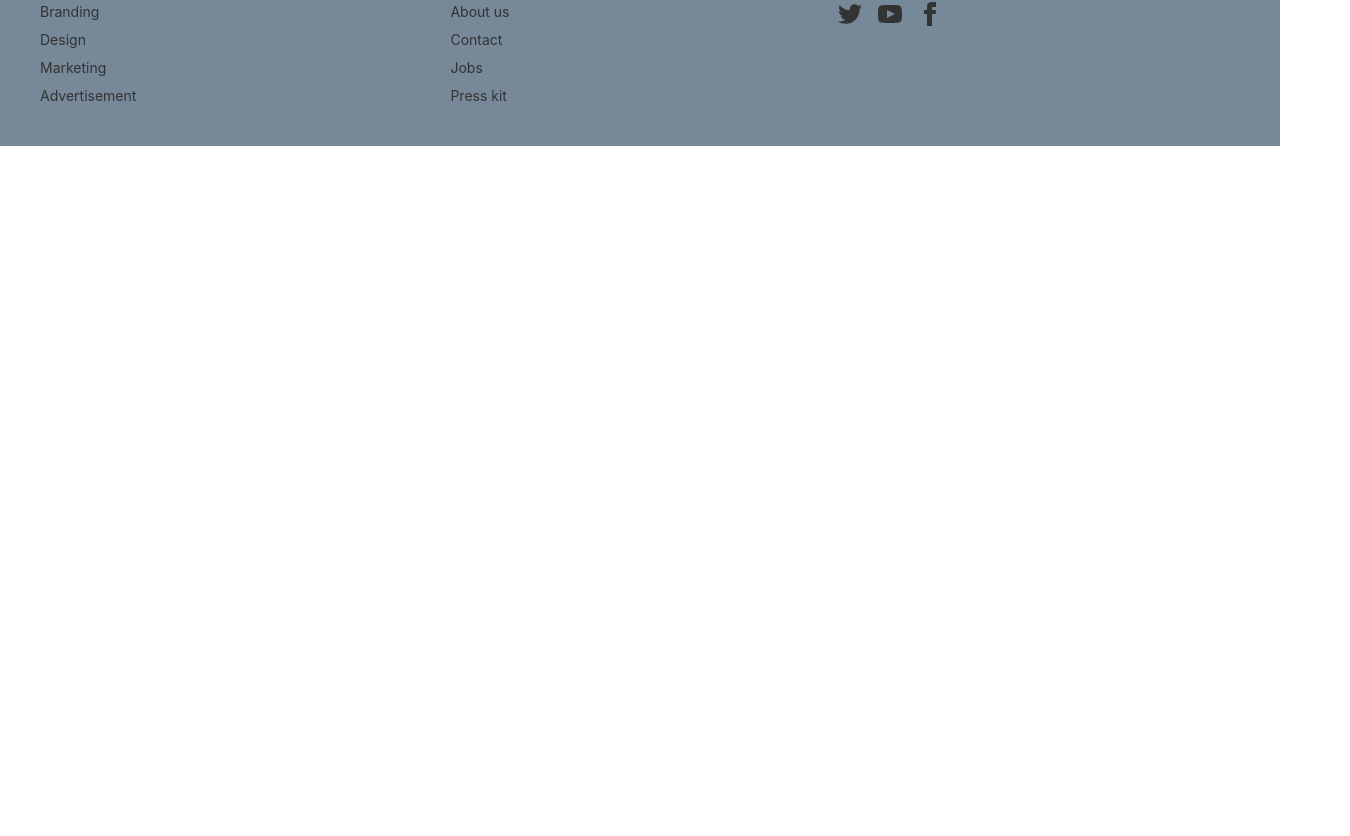
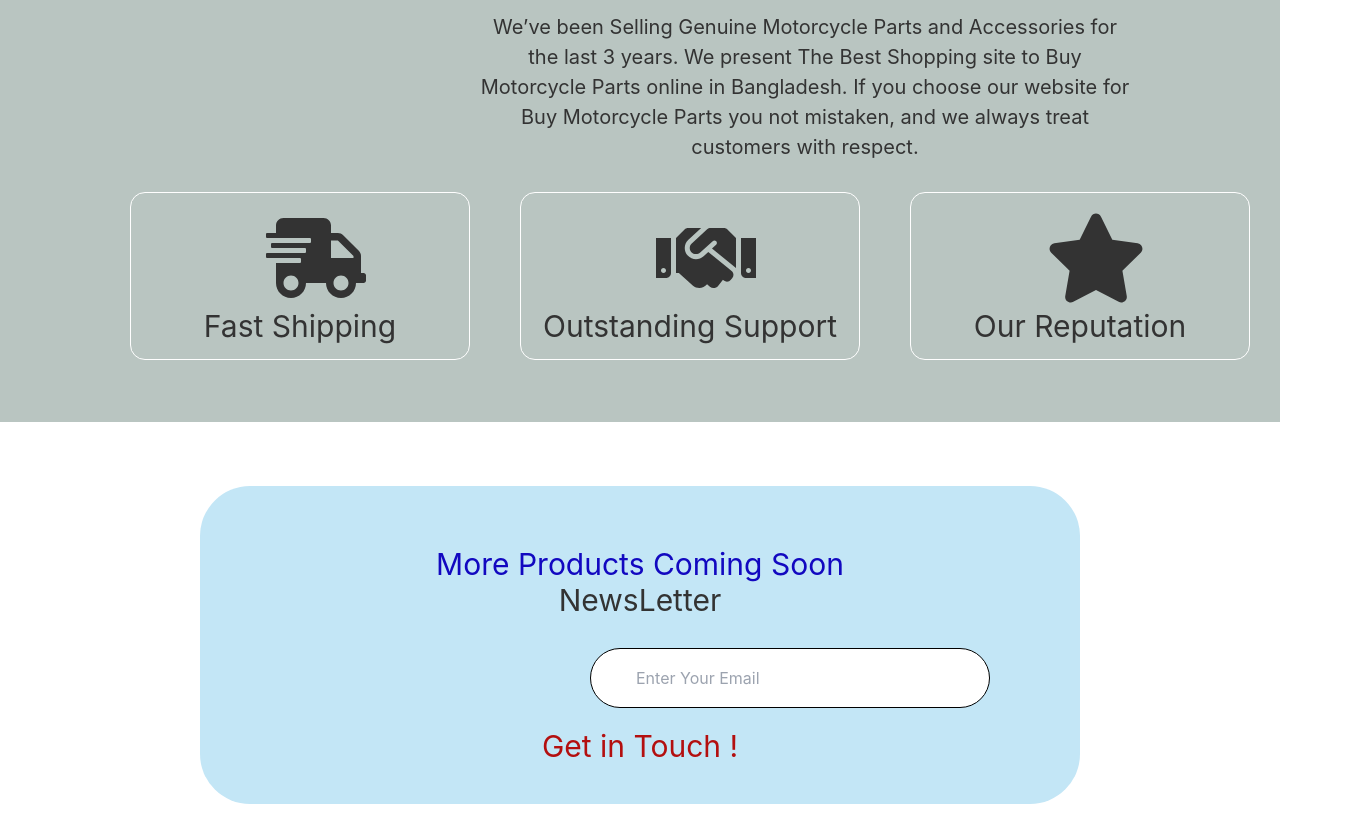
Before and after one commit to wake-up-zaman/Bike-Bones-Client, a React (Create React App) app: page / in a window 1280 px wide. Shown: the part 1764-2600 px from the top of the page, 1350 px wide, since content can reach past the window. Before the commit the page ends 1910 px from the top, so only its background shows below. Built offline with nearby package versions, Linux system fonts and the light colour scheme; no server answers; a web font is replaced by a local one.

Commit message:
Extra 2 section added

```diff
--- /dev/null
+++ b/src/Pages/Home/Extra1/Extra1.css
@@ -0,0 +1,69 @@
+.extra-text{
+    width:650px;
+    margin-left: 450px;
+    font-size: 20px;
+    margin-top: 20px;
+}
+.extra{
+    background-color: rgb(185, 197, 193);
+    padding: 30px;
+}
+.extra-below1{
+    width:400px;
+    border: 1px solid white;
+    margin-top: 30px;
+    margin-left:100px;
+    padding: 15px;
+    border-radius: 15px;
+
+
+}
+.extra-below2{
+    width:400px;
+    border: 1px solid white;
+    margin-top: 30px;
+    margin-left:50px;
+    padding: 15px;
+    border-radius: 15px;
+
+
+}
+.extra-below3{
+    width:400px;
+    border: 1px solid white;
+    margin-top: 30px;
+    margin-left:50px;
+    padding: 15px;
+    border-radius: 15px;
+
+
+}
+.extra-logo{
+    font-size: 100px;
+    margin-left:120px;
+}
+@media screen and (max-width: 500px) {
+    .extra-below{
+        display: grid;
+        grid-template-columns: repeat(1,1);
+    }
+    .extra-text{
+        display: none;
+    }
+    .extra-below1{
+        margin-left:0px;
+        width:300px;
+    }
+    .extra-below2{
+        margin-left:0px;
+        width:300px;
+    }
+    .extra-below3{
+        margin-left:0px;
+        width:300px;
+    }
+    .extra-logo{
+        font-size: 100px;
+        margin-left:100px;
+    }
+  }
--- /dev/null
+++ b/src/Pages/Home/Extra1/Extra1.js
@@ -0,0 +1,31 @@
+import React from 'react';
+import './Extra1.css';
+import {FaShippingFast,FaHandshake,FaStar} from "react-icons/fa";
+const Extra1 = () => {
+    return (
+        <div className='extra mb-16 '>
+            <div>
+                <h2 className='text-center text-3xl text-bold'>Why Choose Us?</h2>
+            </div>
+            <div className='text-center extra-text'>
+                <p>We’ve been Selling Genuine Motorcycle Parts and Accessories for the last 3 years. We present The Best Shopping site to Buy Motorcycle Parts online in Bangladesh. If you choose our website for Buy Motorcycle Parts you not mistaken, and we always treat customers with respect.</p>
+            </div>
+            <div className='flex mb-8 extra-below'>
+                <div className='extra-below1'>
+                    <p className='extra-logo'><FaShippingFast/></p>
+                    <h2 className='text-3xl text-center'>Fast Shipping</h2>
+                </div>
+                <div className='extra-below2'>
+                    <p className='extra-logo'><FaHandshake></FaHandshake></p>
+                    <h2 className='text-3xl text-center'>Outstanding Support</h2>
+                </div>
+                <div className='extra-below3'>
+                    <p className='extra-logo'><FaStar></FaStar></p>
+                    <h2 className='text-3xl text-center'>Our Reputation</h2>
+                </div>
+            </div>
+        </div>
+    );
+};
+
+export default Extra1;
--- /dev/null
+++ b/src/Pages/Home/Extra2/Extra2.css
@@ -0,0 +1,29 @@
+.extra-form{
+    margin-left: 350px;
+    margin-top: 30px;
+
+}
+.input-form{
+    border: 1px solid black;
+    height: 60px;
+    border-radius: 30px;
+    width:400px;
+    margin-bottom: 20px;
+}
+.extra2-main{
+    background-color: #C3E6F6;
+    padding: 40px;
+    margin-bottom: 50px;
+    margin-left: 200px;
+    margin-right: 200px;
+    border-radius: 50px;
+}
+.extra2-banner{
+    margin-top: 20px;
+}
+.COLOR1{
+    color: rgb(18, 8, 192);
+}
+.COLOR3{
+    color: rgb(179, 15, 15);
+}
--- /dev/null
+++ b/src/Pages/Home/Extra2/Extra2.js
@@ -0,0 +1,21 @@
+import React from 'react';
+import './Extra2.css'
+const Extra2 = () => {
+    return (
+        <div className='extra2-main'>
+             <div className='extra2-banner'>
+                 <h2 className='text-3xl text-center COLOR1'>More Products Coming Soon</h2>
+                 <h2 className='text-3xl text-center'>NewsLetter</h2>
+
+             </div>
+             <div className='extra-form'>
+             <input className='mb-3 input-form' type='email' name='email' placeholder='          Enter Your Email' required />
+
+             </div>
+             <h2 className='text-3xl text-center COLOR3'>Get in Touch !</h2>
+
+        </div>
+    );
+};
+
+export default Extra2;
--- a/src/Pages/Home/Home.js
+++ b/src/Pages/Home/Home.js
@@ -4,6 +4,8 @@ import Banner from './Banner/Banner';
 import Parts from './Parts/Parts';
 import Reviews from './Reviews/Reviews';
 import { useQuery } from 'react-query';
+import Extra1 from './Extra1/Extra1';
+import Extra2 from './Extra2/Extra2';
 
 
 const Home = () => {
@@ -13,6 +15,8 @@ const Home = () => {
             <Parts></Parts>
             <Summary></Summary>
             <Reviews></Reviews>
+            <Extra1></Extra1>
+            <Extra2></Extra2>
         </div>
     );
 };
--- a/src/Pages/Shared/Navbar/Navbar.css
+++ b/src/Pages/Shared/Navbar/Navbar.css
@@ -1,3 +1,6 @@
 .Nnav{
-    margin-left:900px;
+    margin-left:700px;
 }
+.iconNav{
+    font-size:40px;
+}
--- a/src/Pages/Shared/Navbar/Navbar.js
+++ b/src/Pages/Shared/Navbar/Navbar.js
@@ -4,7 +4,7 @@ import { useAuthState } from 'react-firebase-hooks/auth';
 import { Link } from 'react-router-dom';
 import auth from '../../../firebase.init';
 import './Navbar.css'
-
+import { FaUserCircle } from "react-icons/fa";
 
 
 const Navbar = () => {
@@ -20,7 +20,7 @@ const Navbar = () => {
         {
             user && <li><Link to='/dashboard'>Dashboard</Link></li>
         }
-        { user ?<li className='' onClick={logout} ><Link to='/'>Sign Out</Link> </li> :<li><Link to='/login'>Login</Link></li>}
+        { user ?<li><span onClick={logout}><Link to='/'>Sign Out</Link></span><div class='iconNav'><FaUserCircle /></div><p>{user.displayName}</p> </li> :<li><Link to='/login'>Login</Link></li>}
     </>
     return (
         <div className="navbar bg-base-100 ">
```
Also changed, not shown: 1 other file (tests, documents, lock files or other folders).
